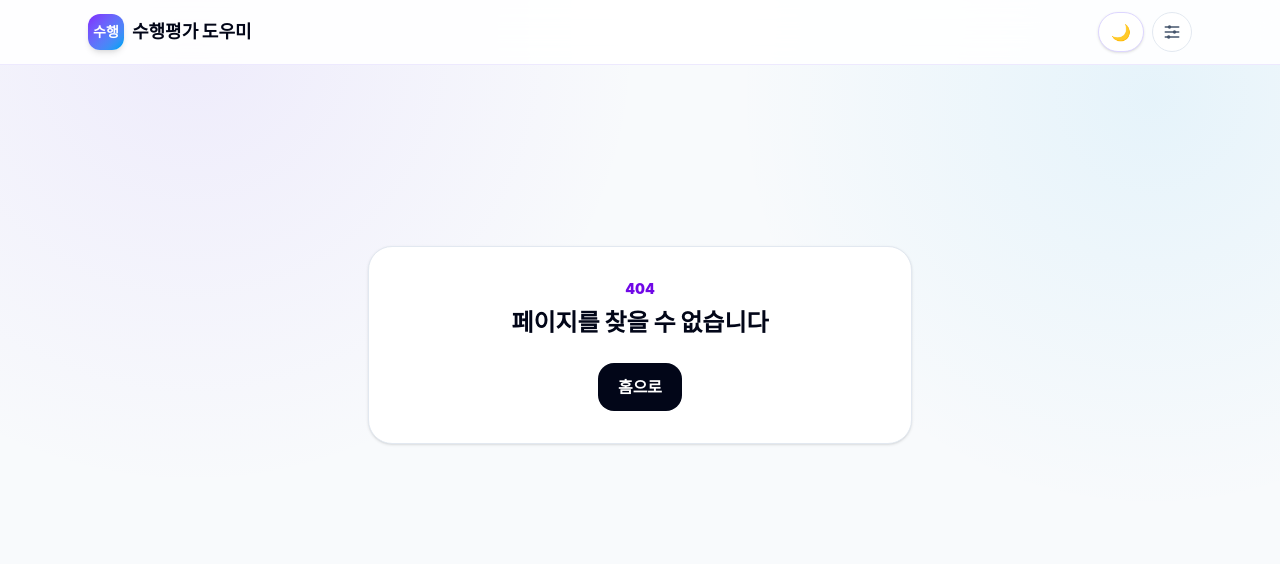
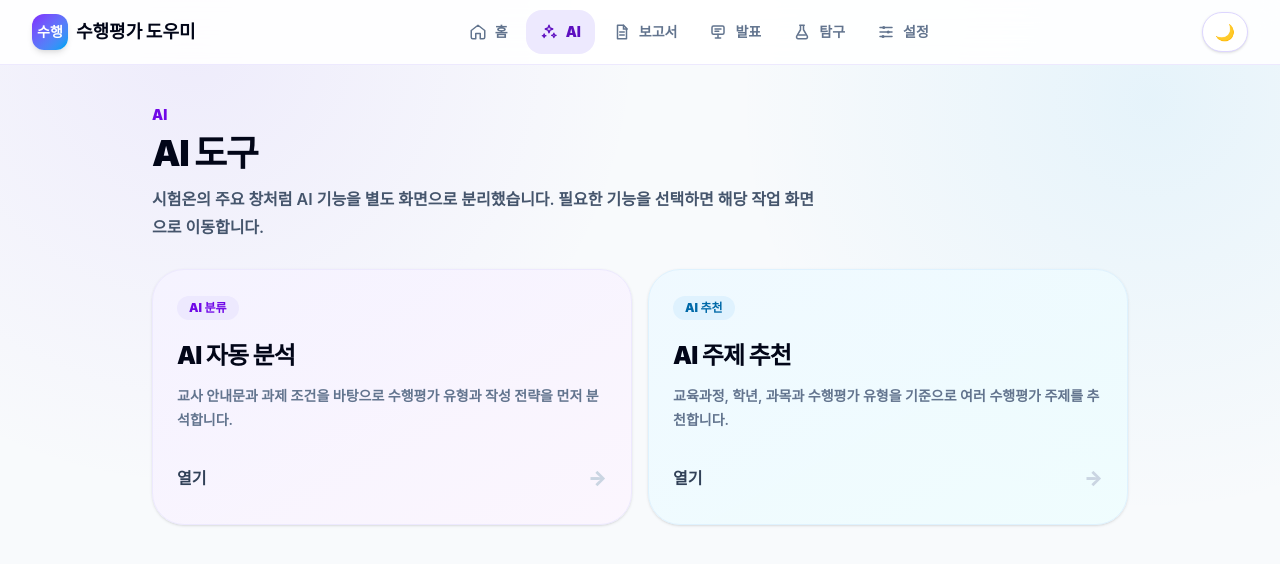
Before and after one commit to dy6553/performance-assessment-assistant, a Next.js app: page /ai-tools in a window 1280 px wide. Before the commit this address had no page. Shown: the top 564 px of the page. Built offline with nearby package versions, Linux system fonts and the light colour scheme.

Commit message:
feat: split app into ExamOn-style main windows
Add six top-level app tabs for Home, AI, Report, Presentation, Inquiry, and Settings, and introduce a dedicated AI tools page with automatic analysis and topic recommendation.

```diff
--- /dev/null
+++ b/src/app/ai-tools/page.tsx
@@ -0,0 +1,53 @@
+import Link from "next/link";
+
+const tools = [
+  {
+    href: "/assignment/setup/auto",
+    eyebrow: "AI 분류",
+    title: "AI 자동 분석",
+    description: "교사 안내문과 과제 조건을 바탕으로 수행평가 유형과 작성 전략을 먼저 분석합니다.",
+    className: "from-violet-50 to-fuchsia-50/70 border-violet-100",
+    badgeClassName: "bg-violet-100 text-violet-700",
+  },
+  {
+    href: "/topic-recommender",
+    eyebrow: "AI 추천",
+    title: "AI 주제 추천",
+    description: "교육과정, 학년, 과목과 수행평가 유형을 기준으로 여러 수행평가 주제를 추천합니다.",
+    className: "from-sky-50 to-cyan-50/70 border-sky-100",
+    badgeClassName: "bg-sky-100 text-sky-700",
+  },
+] as const;
+
+export default function AiToolsPage() {
+  return (
+    <main className="mx-auto min-h-[calc(100dvh-4rem)] max-w-5xl px-4 py-6 sm:px-6 sm:py-10">
+      <header>
+        <p className="text-sm font-black text-violet-700">AI</p>
+        <h1 className="mt-2 text-3xl font-black tracking-[-0.04em] text-slate-950 sm:text-4xl">AI 도구</h1>
+        <p className="mt-3 max-w-2xl text-sm font-semibold leading-7 text-slate-600 sm:text-base">
+          시험온의 주요 창처럼 AI 기능을 별도 화면으로 분리했습니다. 필요한 기능을 선택하면 해당 작업 화면으로 이동합니다.
+        </p>
+      </header>
+
+      <section className="mt-7 grid gap-4 sm:grid-cols-2" aria-label="AI 기능">
+        {tools.map((tool) => (
+          <Link
+            className={`group min-h-64 rounded-[2rem] border bg-gradient-to-br p-6 shadow-sm transition hover:-translate-y-1 hover:shadow-lg active:scale-[0.99] ${tool.className}`}
+            href={tool.href}
+            key={tool.href}
+            prefetch
+          >
+            <span className={`inline-flex rounded-full px-3 py-1 text-xs font-black ${tool.badgeClassName}`}>{tool.eyebrow}</span>
+            <h2 className="mt-5 text-2xl font-black tracking-[-0.03em] text-slate-950">{tool.title}</h2>
+            <p className="mt-3 text-sm font-semibold leading-6 text-slate-500">{tool.description}</p>
+            <div className="mt-8 flex items-center justify-between font-black text-slate-700">
+              <span>열기</span>
+              <span className="text-xl text-slate-300 transition group-hover:translate-x-1 group-hover:text-violet-600" aria-hidden="true">→</span>
+            </div>
+          </Link>
+        ))}
+      </section>
+    </main>
+  );
+}
--- a/src/components/app-shell.tsx
+++ b/src/components/app-shell.tsx
@@ -7,10 +7,32 @@ import type { ReactNode } from "react";
 import { Icon, type IconName } from "./icons";
 import { ThemeToggle } from "./theme-toggle";
 
-const navigation: Array<{ href: string; label: string; icon: IconName }> = [
+type NavigationItem = {
+  href: string;
+  label: string;
+  icon: IconName;
+  activePrefixes?: string[];
+};
+
+const navigation: NavigationItem[] = [
   { href: "/", label: "홈", icon: "home" },
+  {
+    href: "/ai-tools",
+    label: "AI",
+    icon: "sparkles",
+    activePrefixes: ["/ai-tools", "/topic-recommender", "/assignment/setup/auto"],
+  },
+  { href: "/assignment/setup/report", label: "보고서", icon: "document" },
+  { href: "/assignment/setup/presentation", label: "발표", icon: "presentation" },
+  { href: "/assignment/setup/experiment", label: "탐구", icon: "flask" },
   { href: "/settings", label: "설정", icon: "settings" },
 ];
+
+function isActive(pathname: string, item: NavigationItem) {
+  if (item.href === "/") return pathname === "/";
+  if (item.activePrefixes?.some((prefix) => pathname === prefix || pathname.startsWith(`${prefix}/`))) return true;
+  return pathname === item.href || pathname.startsWith(`${item.href}/`);
+}
 
 export function AppShell({ children }: { children: ReactNode }) {
   const pathname = usePathname();
@@ -18,31 +40,58 @@ export function AppShell({ children }: { children: ReactNode }) {
   return (
     <div className="min-h-dvh text-slate-950">
       <header className="sticky top-0 z-40 border-b border-violet-100 bg-white/90 backdrop-blur-xl">
-        <div className="mx-auto flex h-16 max-w-6xl items-center justify-between px-4 sm:px-6">
+        <div className="mx-auto flex h-16 max-w-7xl items-center justify-between px-4 sm:px-6 lg:px-8">
           <Link className="inline-flex items-center gap-2 font-black" href="/">
             <span className="grid size-9 place-items-center rounded-xl bg-gradient-to-br from-violet-600 to-sky-500 text-sm text-white shadow-md">수행</span>
             <span className="text-lg">수행평가 도우미</span>
           </Link>
+
+          <nav aria-label="주요 메뉴" className="hidden items-center gap-1 md:flex">
+            {navigation.map((item) => {
+              const active = isActive(pathname, item);
+              return (
+                <Link
+                  aria-current={active ? "page" : undefined}
+                  className={`inline-flex min-h-11 items-center gap-2 rounded-2xl px-3.5 text-sm font-black transition active:scale-[0.97] ${
+                    active
+                      ? "bg-violet-100 text-violet-800"
+                      : "text-slate-500 hover:bg-violet-50 hover:text-violet-800"
+                  }`}
+                  href={item.href}
+                  key={item.href}
+                >
+                  <Icon className="size-4.5" name={item.icon} />
+                  {item.label}
+                </Link>
+              );
+            })}
+          </nav>
+
           <div className="flex items-center gap-2">
             <ThemeToggle compact />
-            <Link aria-label="설정" className="grid size-10 place-items-center rounded-full border border-slate-200 bg-white text-slate-600" href="/settings">
-              <Icon name="settings" />
-            </Link>
           </div>
         </div>
       </header>
 
       <div className="pb-24 md:pb-8">{children}</div>
 
-      <nav aria-label="모바일 메뉴" className="fixed inset-x-0 bottom-0 z-50 border-t border-violet-100 bg-white/95 pb-[max(.4rem,env(safe-area-inset-bottom))] pt-2 backdrop-blur-xl md:hidden">
-        <div className="mx-auto grid max-w-xs grid-cols-2">
+      <nav
+        aria-label="모바일 주요 메뉴"
+        className="fixed inset-x-0 bottom-0 z-50 border-t border-violet-100 bg-white/95 px-[max(.35rem,env(safe-area-inset-left))] pb-[max(.4rem,env(safe-area-inset-bottom))] pt-2 backdrop-blur-xl md:hidden"
+      >
+        <div className="mx-auto grid max-w-lg grid-cols-6">
           {navigation.map((item) => {
-            const active = item.href === "/"
-              ? pathname === "/"
-              : pathname === item.href || pathname.startsWith(`${item.href}/`);
+            const active = isActive(pathname, item);
             return (
-              <Link aria-current={active ? "page" : undefined} className={`flex min-h-14 flex-col items-center justify-center gap-1 rounded-xl text-xs font-black ${active ? "text-violet-700" : "text-slate-400"}`} href={item.href} key={item.href}>
-                <Icon name={item.icon} />
+              <Link
+                aria-current={active ? "page" : undefined}
+                className={`flex min-h-14 flex-col items-center justify-center gap-1 rounded-xl text-[0.68rem] font-black transition active:scale-[0.97] ${
+                  active ? "text-violet-700" : "text-slate-400"
+                }`}
+                href={item.href}
+                key={item.href}
+              >
+                <Icon className="size-5" name={item.icon} />
                 {item.label}
               </Link>
             );
--- a/src/components/icons.tsx
+++ b/src/components/icons.tsx
@@ -1,10 +1,38 @@
-export type IconName = "home" | "settings" | "chevron-left" | "check";
+export type IconName =
+  | "home"
+  | "sparkles"
+  | "document"
+  | "presentation"
+  | "flask"
+  | "settings"
+  | "chevron-left"
+  | "check";
 
 export function Icon({ name, className = "size-5" }: { name: IconName; className?: string }) {
   return (
     <svg aria-hidden="true" className={className} fill="none" viewBox="0 0 24 24">
       {name === "home" ? (
         <path d="m3 10 9-7 9 7v9a2 2 0 0 1-2 2h-4v-7H9v7H5a2 2 0 0 1-2-2z" stroke="currentColor" strokeLinecap="round" strokeLinejoin="round" strokeWidth="2" />
+      ) : name === "sparkles" ? (
+        <>
+          <path d="M12 3l1.4 3.6L17 8l-3.6 1.4L12 13l-1.4-3.6L7 8l3.6-1.4z" stroke="currentColor" strokeLinejoin="round" strokeWidth="1.8" />
+          <path d="M18.5 13.5l.8 2.2 2.2.8-2.2.8-.8 2.2-.8-2.2-2.2-.8 2.2-.8zM5.5 14.5l.7 1.8 1.8.7-1.8.7-.7 1.8-.7-1.8-1.8-.7 1.8-.7z" stroke="currentColor" strokeLinejoin="round" strokeWidth="1.6" />
+        </>
+      ) : name === "document" ? (
+        <>
+          <path d="M6 3h8l4 4v14H6z" stroke="currentColor" strokeLinejoin="round" strokeWidth="2" />
+          <path d="M14 3v5h5M9 12h6M9 16h6" stroke="currentColor" strokeLinecap="round" strokeWidth="2" />
+        </>
+      ) : name === "presentation" ? (
+        <>
+          <rect x="4" y="4" width="16" height="11" rx="2" stroke="currentColor" strokeWidth="2" />
+          <path d="M12 15v5M8.5 20h7M8 8h8M8 11h5" stroke="currentColor" strokeLinecap="round" strokeWidth="2" />
+        </>
+      ) : name === "flask" ? (
+        <>
+          <path d="M9 3h6M10 3v6l-5 8.5A2.3 2.3 0 0 0 7 21h10a2.3 2.3 0 0 0 2-3.5L14 9V3" stroke="currentColor" strokeLinecap="round" strokeLinejoin="round" strokeWidth="2" />
+          <path d="M7.5 16h9" stroke="currentColor" strokeLinecap="round" strokeWidth="2" />
+        </>
       ) : name === "settings" ? (
         <>
           <path d="M4 6h16M4 12h16M4 18h16" stroke="currentColor" strokeLinecap="round" strokeWidth="2" />
```
